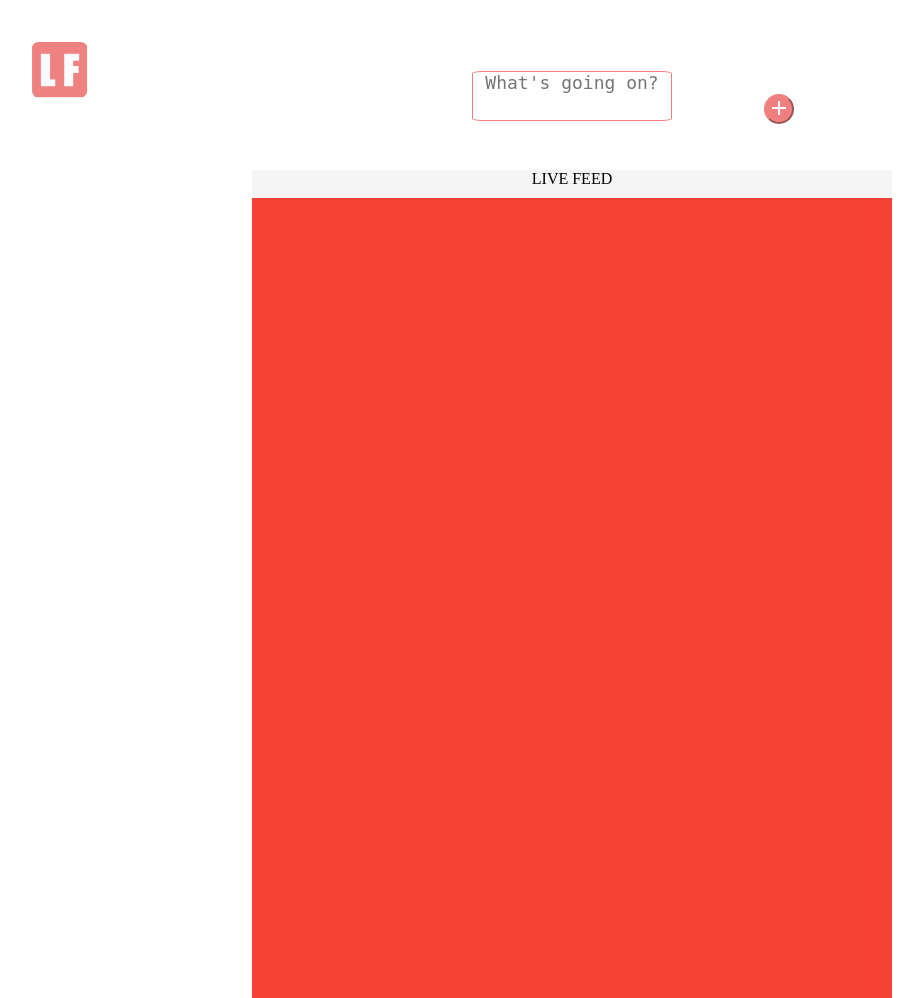
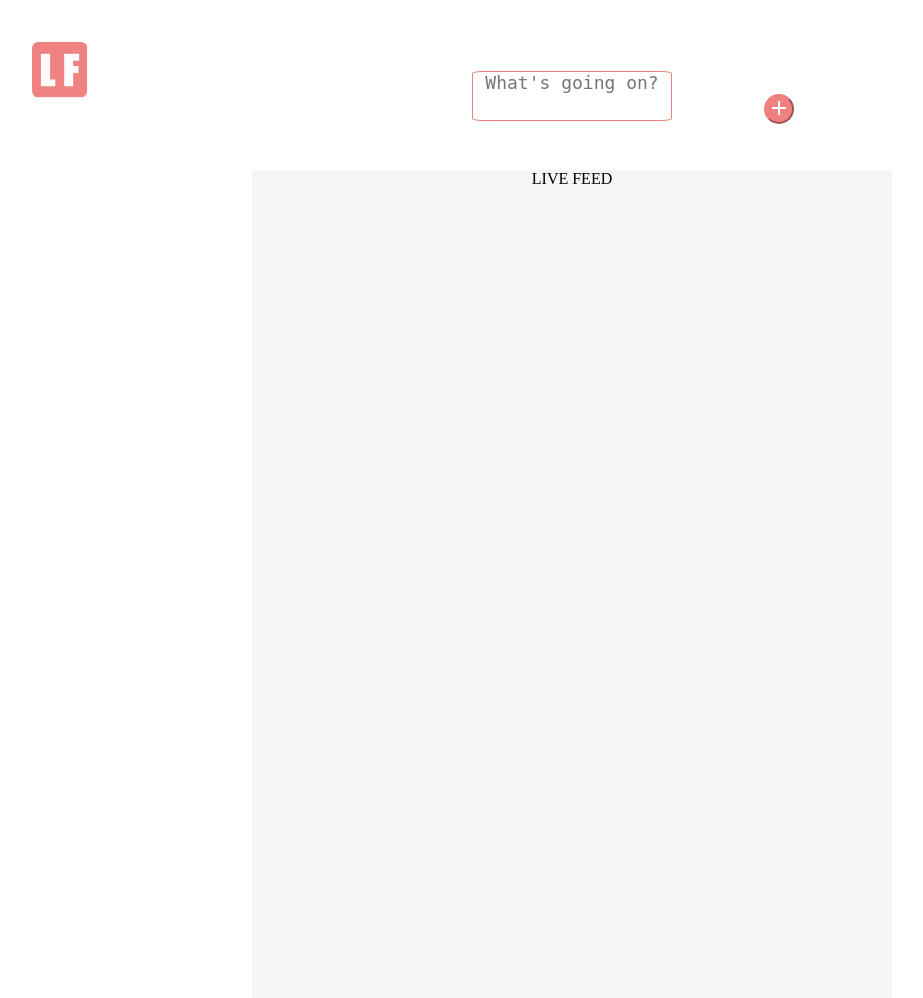
Before and after one commit to Exsandoval/Exsandoval.github.io, a PHP site: page / in a window 1280 px wide. Shown: the whole page, without its empty margins (68-991 px from the left). Run offline with PHP 8.4, Linux system fonts and the light colour scheme.

Commit message:
Update style1.css

```diff
--- a/style1.css
+++ b/style1.css
@@ -167,7 +167,7 @@
          text-align: center;
          width: 50vw;
          margin-right: 100px;
-         background-color: #F44336;
+         background-color: whitesmoke;
        }
        .input-field {
          resize: none;
```
